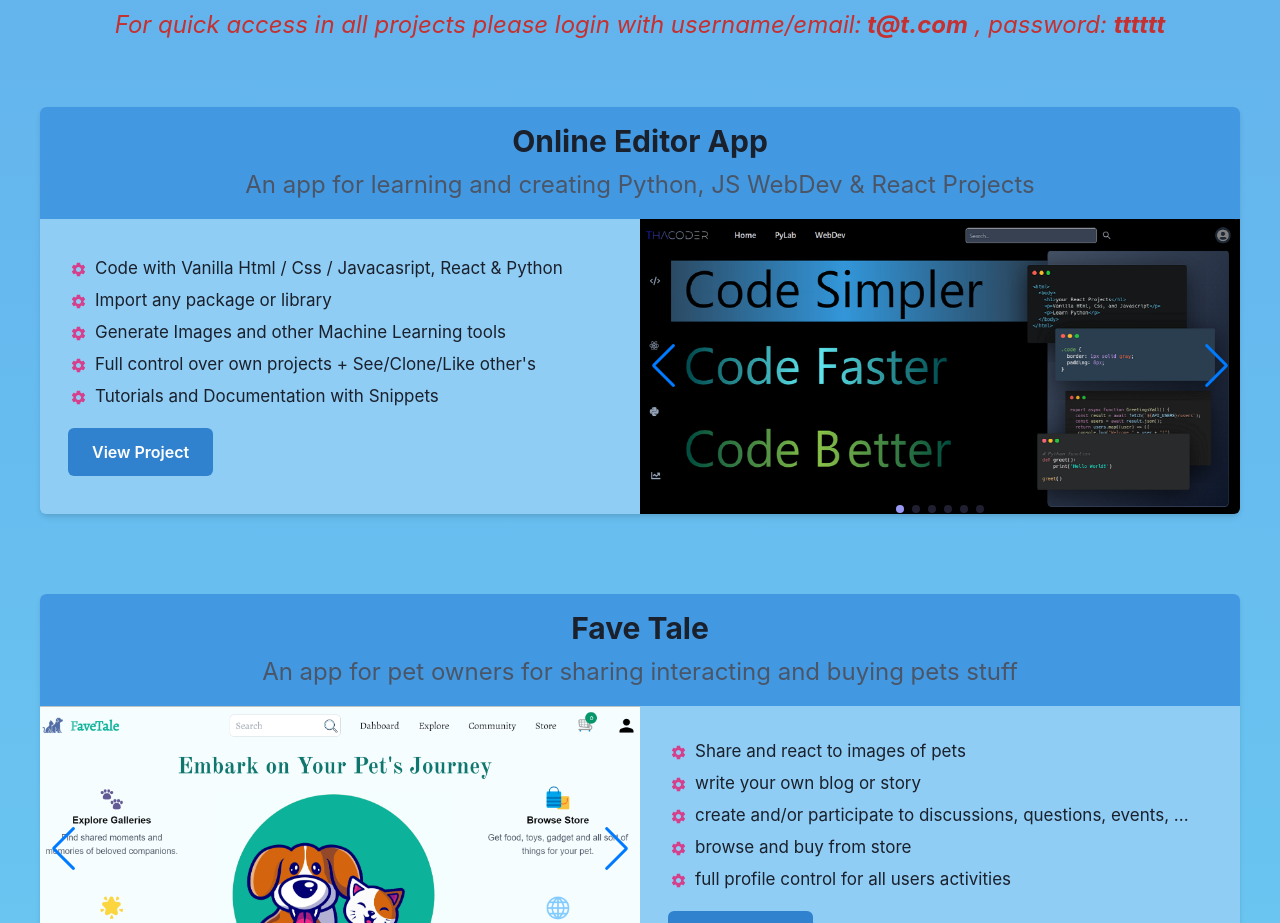
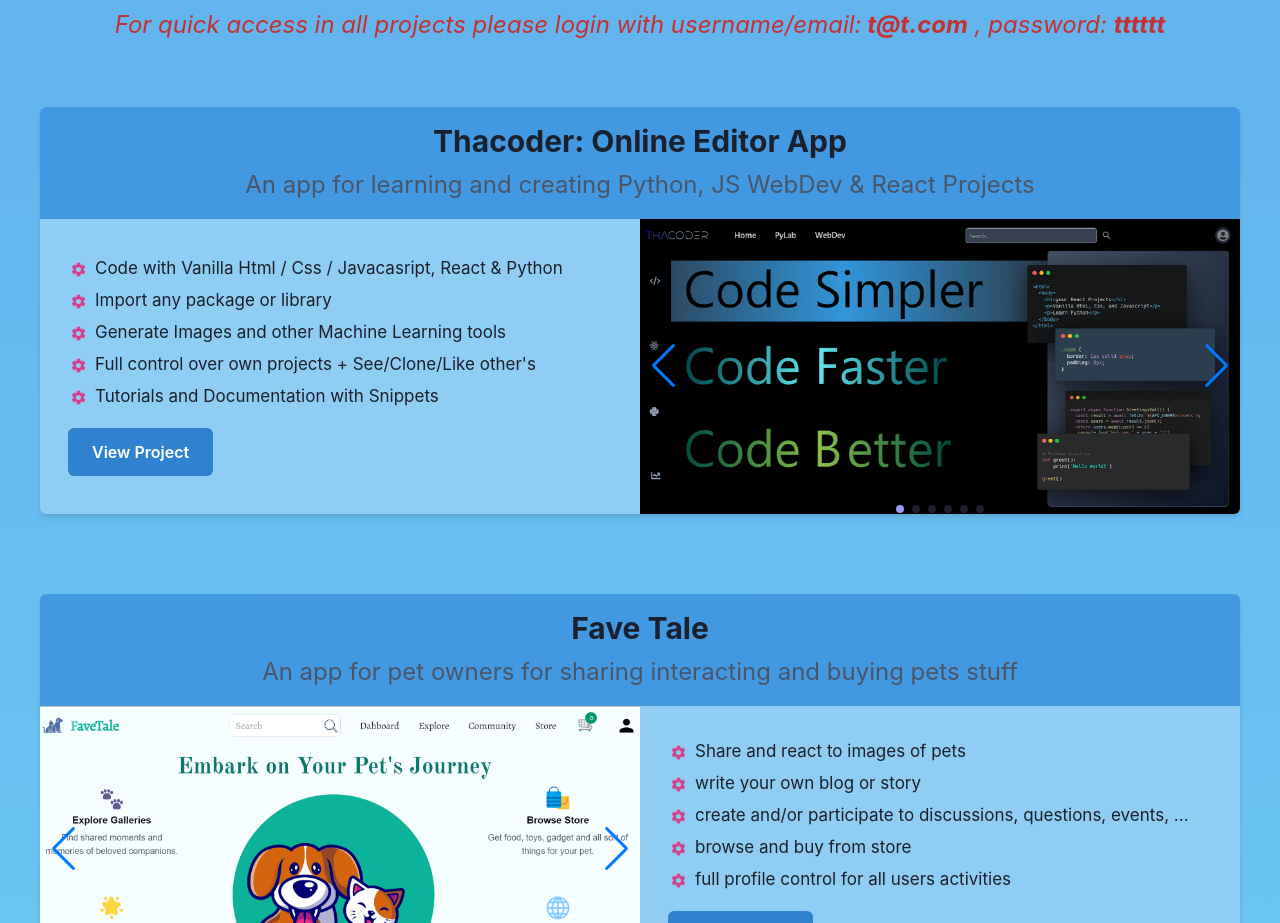
Before and after one commit to tahasama/myPortfolio, a React (Create React App) app: page / in a window 1280 px wide. Shown: the part 2340-3263 px from the top of the page. Built offline with nearby package versions, Linux system fonts and the light colour scheme; no server answers.

Commit message:
update proapp to datahive

```diff
--- a/src/components/projects.tsx
+++ b/src/components/projects.tsx
@@ -90,7 +90,7 @@
   const projects = [
     {
       id: 0,
-      title: "Online Editor App",
+      title: "Thacoder: Online Editor App",
       subtitle:
         "An app for learning and creating Python, JS WebDev & React Projects",
       description: [
```
